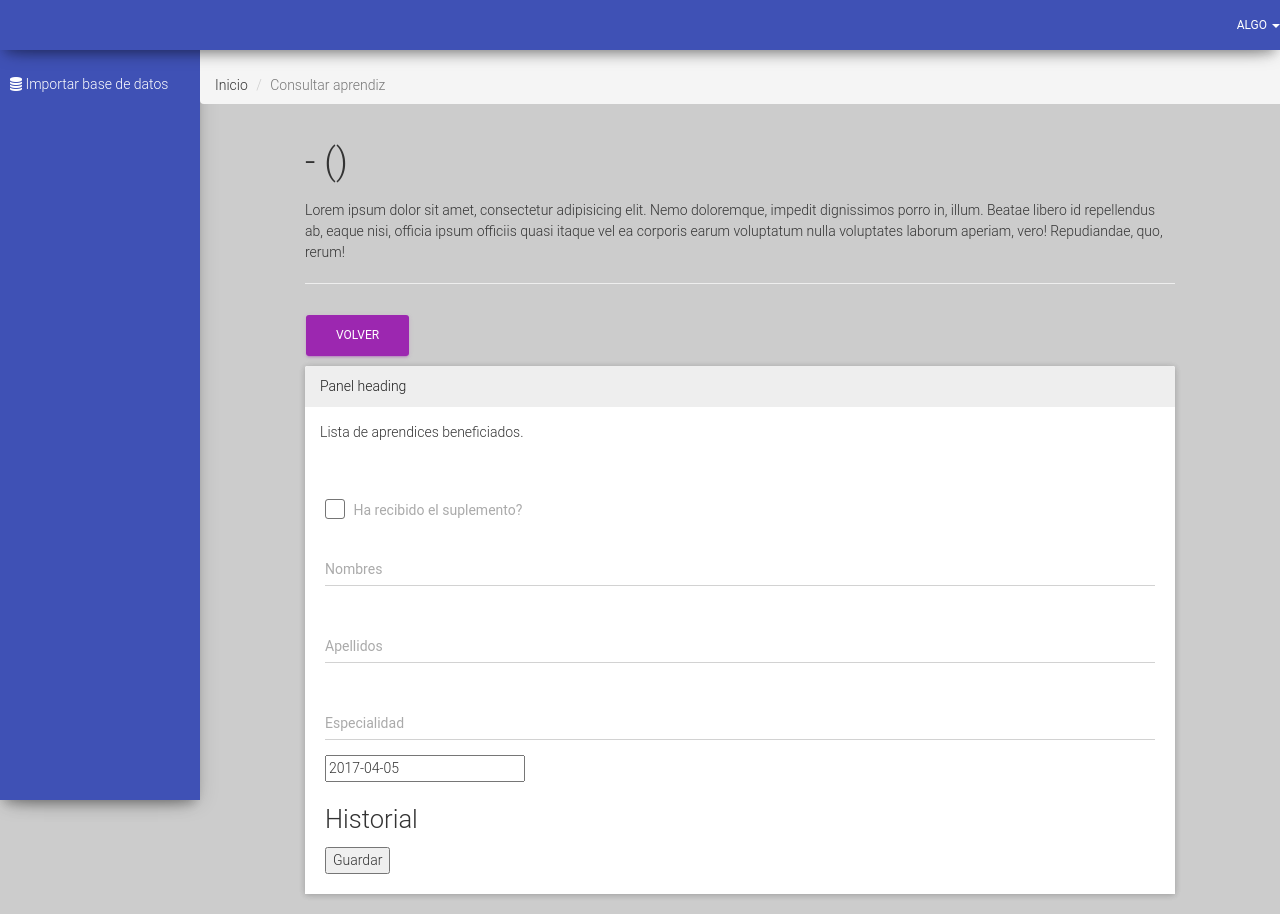
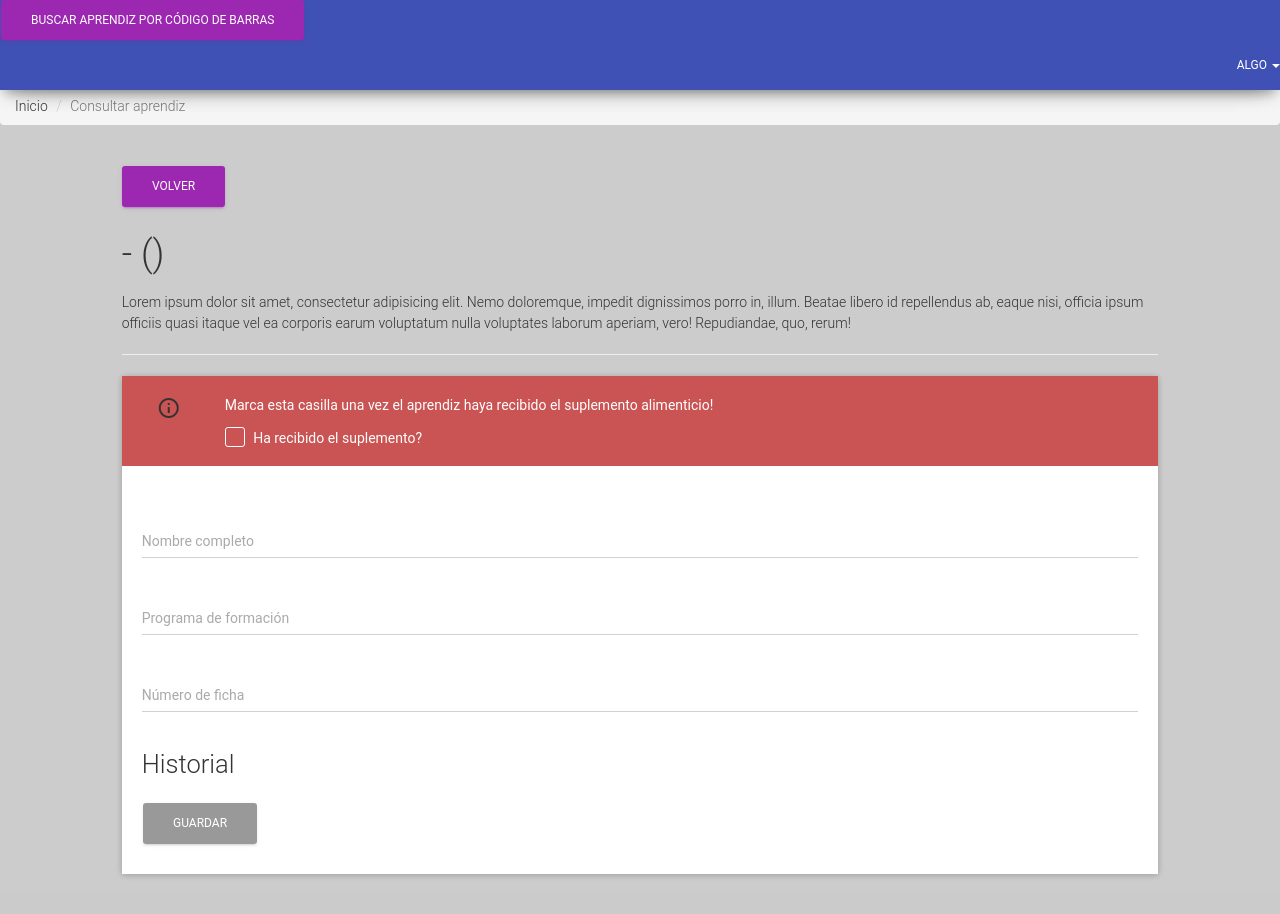
Before and after one commit to carincon93/proyectobienestar, a PHP site: page /proyectobienestar/administrador/consultar-aprendiz.php in a window 1280 px wide. After the commit the page ends 877 px from the top, so only its background shows below. Run offline with PHP 8.4, Linux system fonts and the light colour scheme; a user stored in the database is signed in; data that the repository does not hold is empty.

Commit message:
modificaciones

```diff
--- a/administrador/selno.php
+++ b/administrador/aprobar_seleccion.php
@@ -2,11 +2,11 @@
     require "../config/conexion.php";
 	if(isset($_GET['id'])){
 		$id = $_GET['id'];
-		$sql = "DELETE FROM aprendices WHERE id_aprendices=$id";
+		$sql = "UPDATE aprendices SET estado = 1 WHERE id_aprendices = $id";
 		if(mysqli_query($con, $sql)){
 			echo "<script>window.location.replace('index.php');</script>";
 		}else{
-			echo "Ocurrio un problema";
+			echo "No se pudo realizar la acción!";
 		}
 		mysqli_close($con);
 	}
--- a/administrador/consultar-aprendiz.php
+++ b/administrador/consultar-aprendiz.php
@@ -9,21 +9,22 @@
 		$cod_aprendiz = $_GET['cod_aprendiz'];
 
 		$query 	= mysqli_query($con, "SELECT * FROM aprendices WHERE cod_aprendiz = '$cod_aprendiz'");
-		$query2 = mysqli_query($con, "SELECT * FROM historial WHERE aprendiz_cod = '$cod_aprendiz' ORDER BY id DESC");
+		$query_historial = mysqli_query($con, "SELECT * FROM historial WHERE aprendiz_cod = '$cod_aprendiz' ORDER BY id DESC");
 
 		$row	= mysqli_fetch_array($query);
+		$row_historial = mysqli_fetch_array($query_historial);
+
 	}
 	if ($_POST) {
-		$nombres = $_POST['nombres'];
-		$apellidos = $_POST['apellidos'];
-		$especialidad = $_POST['especialidad'];
-		$option = $_POST['option'];
+		$nombre_completo = $_POST['nombre_completo'];
+		$programa_formacion = $_POST['programa_formacion'];
+		$estado = $_POST['estado'];
 		$cod_aprendiz = $_POST['cod_aprendiz'];
 		$date = $_POST['date'];
 
 
 
-		$query= mysqli_query($con, "INSERT INTO historial VALUES (DEFAULT, '$nombres', '$apellidos', '$especialidad', '$option', '$cod_aprendiz', DEFAULT, '$date')");
+		$query = mysqli_query($con, "INSERT INTO historial VALUES (DEFAULT, '$nombre_completo', '$programa_formacion', '$estado', '$cod_aprendiz', DEFAULT, '$date')");
 		header("location: index.php");
 	}
  ?>
@@ -36,49 +37,67 @@
 	<div class="container-fluid dashboard">
 		<div class="row">
 			<div class="col-md-10 col-md-offset-1">
-				<h2 class="text-capitalize"><?= $row['nombres'].' '.$row['apellidos'] ?> - <span class="text-uppercase">(<?= $row['especialidad'] ?>)</span></h2>
+				<a class="btn btn-primary" href="index.php">Volver</a>
+				<h2 class="text-capitalize"><?= $row['nombre_completo'] ?> - <span class="text-uppercase">(<?= $row['programa_formacion'] ?>)</span></h2>
 				<p>Lorem ipsum dolor sit amet, consectetur adipisicing elit. Nemo doloremque, impedit dignissimos porro in, illum. Beatae libero id repellendus ab, eaque nisi, officia ipsum officiis quasi itaque vel ea corporis earum voluptatum nulla voluptates laborum aperiam, vero! Repudiandae, quo, rerum!</p>
 				<hr>
-				<a class="btn btn-primary" href="index.php">Volver</a>
 				<div class="panel panel-default">
 					<!-- Default panel contents -->
-					<div class="panel-heading">Panel heading</div>
-					<div class="panel-body">
-						<p>Lista de aprendices beneficiados.</p>
+
+					<?php if ($row_historial['date'] == date('Y-m-d') && $row_historial['estado'] != 0): ?>
+					<div class="alert alert-success">
+						<div class="container-fluid">
+							<div class="alert-icon">
+								<i class="material-icons">check</i>
 							</div>
+							<button type="button" class="close" data-dismiss="alert" aria-label="Close">
+								<span aria-hidden="true"><i class="material-icons">clear</i></span>
+							</button>
+							<b>Alerta:</b> El aprendiz ya recibió el suplemento alimenticio. <strong>La fecha y hora de entrega <?= $row_historial['fecha'] ?></strong>
+						</div>
+					</div>
+					<?php endif ?>
+
 
 					<!-- Table -->
-					<div class="table-container">
+					<div class="">
 						<form method="POST">
 							<div class="checkbox">
-								<label>
-									<?php $row2 = mysqli_fetch_array($query2); ?>
-									<input type="checkbox" name="option" value="1" <?php if ($row2['date'] == date('Y-m-d') && $row2['estado'] != 0) echo "disabled" ?> >
+								<div class="alert-icon col-md-1">
+									<i class="material-icons">info_outline</i>
+								 </div>
+								<label class="col-md-11">
+									<p>Marca esta casilla una vez el aprendiz haya recibido el suplemento alimenticio!</p>
+									<input type="checkbox" name="estado" value="1" <?php if ($row_historial['date'] == date('Y-m-d') && $row_historial['estado'] != 0) echo "checked disabled" ?> >
 									Ha recibido el suplemento?
 								</label>
 							</div>
+							<div class="table-container">
+
+
 								<div class="form-group label-floating">
-								<label class="control-label">Nombres</label>
-								<input type="text" value="<?= $row['nombres'] ?>" class="form-control" name="nombres">
+									<label class="control-label">Nombre completo</label>
+									<input type="text" value="<?= $row['nombre_completo'] ?>" class="form-control" name="nombre_completo">
 								</div>
 								<div class="form-group label-floating">
-								<label class="control-label">Apellidos</label>
-								<input type="text" value="<?= $row['apellidos'] ?>" class="form-control" name="apellidos">
+									<label class="control-label">Programa de formación</label>
+									<input type="text" value="<?= $row['programa_formacion'] ?>" class="form-control" name="programa_formacion">
 								</div>
 								<div class="form-group label-floating">
-								<label class="control-label">Especialidad</label>
-								<input type="text" value="<?= $row['especialidad'] ?>" class="form-control" name="especialidad">
+									<label class="control-label">Número de ficha</label>
+									<input type="text" value="<?= $row['numero_ficha'] ?>" class="form-control" name="numero_ficha">
 								</div>
-							<input type="text" name="date" value="<?= date('Y-m-d'); ?>" >
+								<input type="date" name="date" value="<?= date('Y-m-d'); ?>"  class="hidden">
 
 								<input type="hidden" value="<?= $row['cod_aprendiz'] ?>" name="cod_aprendiz">
 								<h3>Historial</h3>
 								<ol>
-								<?php foreach ($query2 as $key => $row2): ?>
-								<li><?php echo $row2['fecha'] ?></li>
-								<?php endforeach ?>
+									<?php foreach ($query_historial as $key => $row_historial): ?>
+									<li><?= $row_historial['fecha'] ?></li>
+									<?php endforeach; ?>
 								</ol>
-							<button type="submit">Guardar</button>
+								<button type="submit" class="btn" <?php if ($row_historial['date'] == date('Y-m-d') && $row_historial['estado'] != 0) echo "disabled" ?>>Guardar</button>
+							</div>
 						</form>
 					</div>
 				</div>
--- a/administrador/seleccion.php
+++ b/administrador/reprobar_seleccion.php
@@ -2,11 +2,11 @@
     require "../config/conexion.php";
 	if(isset($_GET['id'])){
 		$id = $_GET['id'];
-		$sql = "UPDATE aprendices SET estado = 1 WHERE id_aprendices=$id";
+		$sql = "DELETE FROM aprendices WHERE id_aprendices=$id";
 		if(mysqli_query($con, $sql)){
 			echo "<script>window.location.replace('index.php');</script>";
 		}else{
-			echo "dasaasd";
+			echo "No se pudo realizar la acción!";
 		}
 		mysqli_close($con);
 	}
--- a/config/app.php
+++ b/config/app.php
@@ -7,3 +7,6 @@
  	$assets_css   = $base_url."public/css/";
  	$assets_js    = $base_url."public/js/";
  	$assets_imgs  = $base_url."public/imgs/";
+
+ 	//Hora local
+ 	date_default_timezone_set('America/Bogota');
--- a/files/Hoja de cálculo sin título - Hoja 1.csv
+++ /dev/null
@@ -1,2 +0,0 @@
-5,Camilo,Rincón,cedula,1053826372,adsi,1132816
-6,Vanessa,Rincón,cedula,10123231,tec,1112336
--- a/files/aprendices.csv
+++ /dev/null
@@ -1,3 +0,0 @@
-1,jaime,palomino,cedula,1054239123,adsi,1132816,,
-2,camilo,rincon,cedula,1053826372,adsi,1190821,A108,
-3,Vanessa,Rincon,cedula,10123231,tec,1112336,A206,
--- a/public/css/custom.css
+++ b/public/css/custom.css
@@ -4,19 +4,26 @@ ul { padding: 0; }
 li { list-style: none; }
 a[href] {
 	color: inherit;
+	margin: 0;
 	text-decoration: none;}
 input[accept='.csv'] {display: none;}
 .form-group.is-focused .form-control {
     background-image: linear-gradient(#27A1B0, #27ABB0), linear-gradient(#D2D2D2, #D2D2D2); }
 .breadcrumb {
-    padding-top: 7.5rem;
+    padding-top: 4.5rem;
     position: fixed;
     width: 100%;
     z-index: 1; }
 .form-group input[type=file] {
 	opacity: initial;
 	position: initial; }
-/*.navbar.navbar-inverse { padding: 0.7rem 1rem; }*/
+.checkbox {
+	background-color: #ca5353;
+    padding: 2rem;
+    height: 9rem; }
+    .checkbox label { color: white; }
+label.col-md-11:hover { color: #F0ECEC; }
+.checkbox .checkbox-material .check { border: 1px solid; }
 .table-fluid { overflow: auto; }
 .checkbox .checkbox-material:before { background-color: initial; }
 .form-group.is-focused label.control-label { color: #27ABB0; }
@@ -29,17 +36,17 @@ input[accept='.csv'] {display: none;}
 .table-container {
 	background-color: #fff;
 	padding: 2rem;}
-.table tbody tr td { text-transform: capitalize; }
+.table tbody tr td { text-transform: uppercase; }
 .table .especialidad { text-transform: uppercase; }
 .navbar { padding: 0; }
-.aside-nav {
+/*.aside-nav {
 	background-color: #3f51b5;
 	box-shadow: 0 10px 20px -12px rgba(0, 0, 0, 0.42), 0 3px 20px 0px rgba(0, 0, 0, 0.12), 0 8px 10px -5px rgba(0, 0, 0, 0.2);
 	min-height: 100%;
 	padding-top: 6.4rem;
     position: fixed;
     width: 20rem;
-}
+}*/
 .aside-links a {
 	color: #fff;
 	display: block;
@@ -48,7 +55,7 @@ input[accept='.csv'] {display: none;}
 .aside-links a:hover { color: #ccc;}
 .aside-links:hover {
 	background-color: #3749AB; }
-main { padding-left: 20rem; }
+/*main { padding-left: 20rem; }*/
 .file-img {
 	width: 100px;
     height: 135px;
@@ -90,15 +97,37 @@ main { padding-left: 20rem; }
 	font-size: 3rem;
 	text-align: center;
 }
-.fa.fa-barcode {
-	font-size: 8rem;
-}
+.fa.fa-barcode { font-size: 8rem; }
 .search {
     background-color: #325b6b;
-    height: 8rem;
-	width: 100%;
+    height: 4rem; }
+/*Panel*/
+.name { padding: 2rem 0rem; }
+.panel-selection { background-color: transparent; }
+.panel-body span {
+	color: #fff;
+	font-size: 1.7rem; }
+.panel-success {
+	background-color: #48b348;
+	color: #fff; }
+.title-success { margin: 0 0 1rem 0; }
+i.fa-info-circle {
+	color: #fff;
+	font-size: 3rem;
+	vertical-align: middle;
+}
+.list-group-item span {
+	display: block;
+	font-weight: bold;
+	margin-bottom: 1rem; }
+.btn-historial {
+	background-color: #fff;
+	color: #333; }
+.btn-historial:hover, .btn-historial:focus {
+	background-color: #F5F4F4;
+	color: #333; }
 
-}
+
 
 /*Media Queries*/
 @media (max-width: 991px) {
--- a/public/js/custom.js
+++ b/public/js/custom.js
@@ -10,21 +10,11 @@ $(document).ready(function() {
 		$('.filename').text($filename);
 	});
 
-    $('.si').click(function(event) {
-        if(confirm('El aprendiz recibira apoyo?')){
-            $id = $(this).attr('data-id');
-            window.location.replace('../administrador/seleccion.php?id='+$id);
-        }else{
-        	alert('Proceso Cancelado');
-        }
+    $('#myModal').on('shown.bs.modal', function(e) {
+    	$(this).find('.btn-ok').attr('href', $(e.relatedTarget).data('href'));
     });
-     $('.no').click(function(event) {
-        if(confirm('El aprendiz no recibira el apoyo?')){
-            $id = $(this).attr('data-id');
-            window.location.replace('../administrador/selno.php?id='+$id);
-        }else{
-        	alert('Proceso Cancelado');
-        }
+    $('#modalCancel').on('shown.bs.modal', function(e) {
+    	$(this).find('.btn-cancel').attr('href', $(e.relatedTarget).data('href'));
     });
 
 });
--- a/templates/navbar.inc
+++ b/templates/navbar.inc
@@ -1,4 +1,8 @@
 <div class="navbar navbar-inverse navbar-fixed-top">
+	<!-- Button trigger modal -->
+	<button class="btn btn-primary search" data-toggle="modal" data-target="#myModal">
+	 	Buscar aprendiz por código de barras
+	</button>
 	<div class="navbar-header">
 		<button type="button" class="navbar-toggle collapsed" data-toggle="collapse" data-target="#bs-example-navbar-collapse-1" aria-expanded="false">
 			<span class="sr-only">Toggle navigation</span>
```
Also changed, not shown: administrador/consultar.php (deleted, +0 -102 lines), administrador/index.php (+4 -7 lines), administrador/ver_solicitud.php (added, +151 -0 lines), proyecto_bienestar_bd (1).sql (renamed from proyecto_bienestar_bd.sql, +17 -11 lines). Lines whose indentation alone changed are shown as unchanged.
